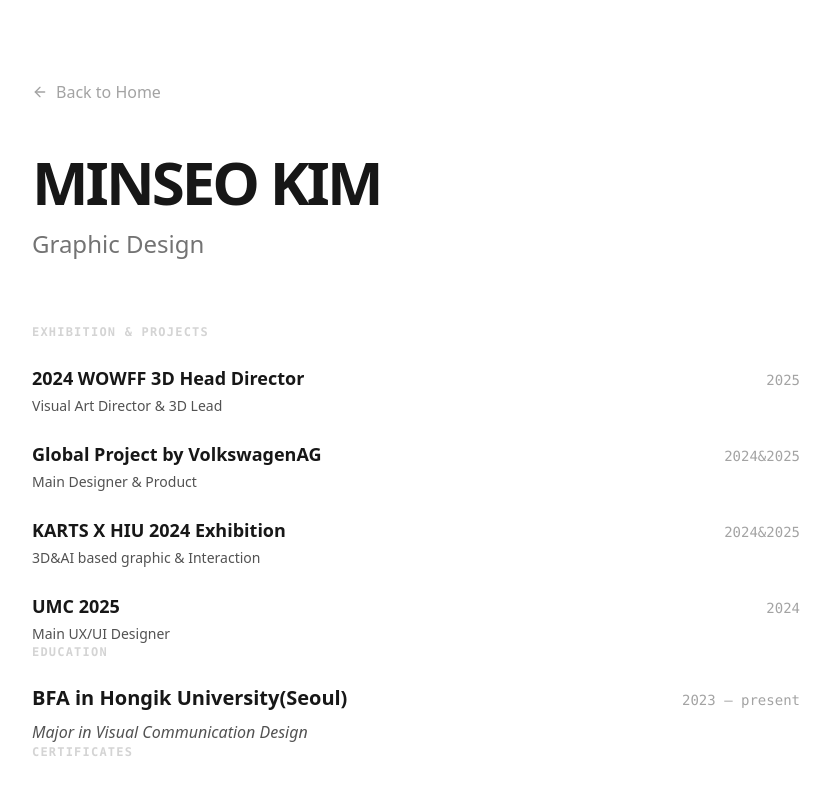
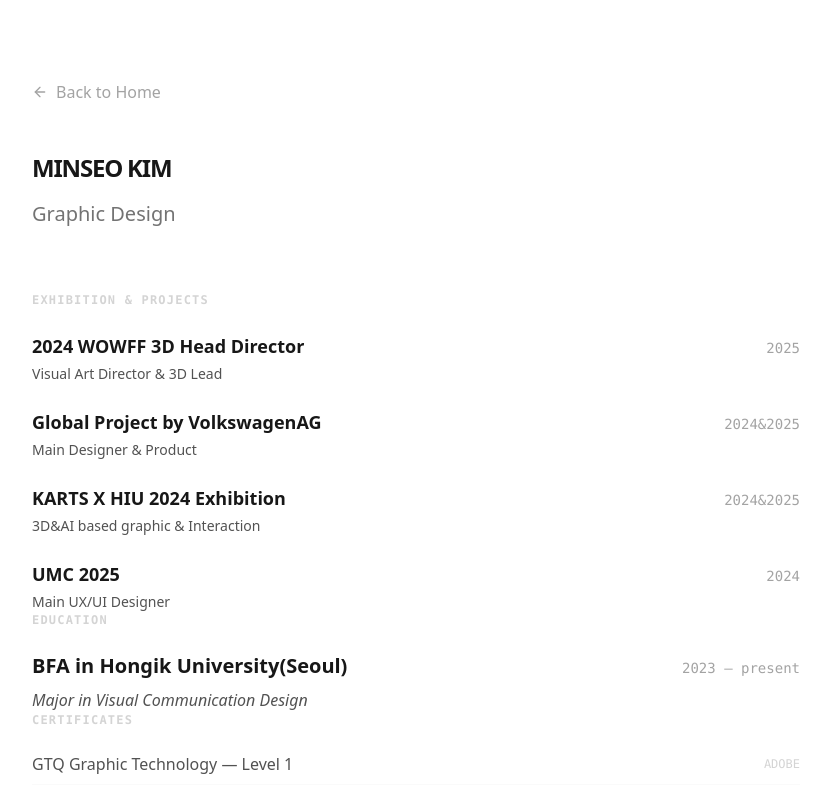
Before and after one commit to minseoyya/minseoyya_web1, a React (Vite) app: page /cv in a window 1280 px wide. Shown: the top 788 px of the page, without its empty margins (224-1055 px from the left). Built offline with nearby package versions, Linux system fonts and the light colour scheme.

Commit message:
Update CV.tsx

```diff
--- a/src/pages/CV.tsx
+++ b/src/pages/CV.tsx
@@ -11,8 +11,8 @@ export function CVPage() {
                 </Link>
 
                 <header className="mb-16">
-                    <h1 className="text-4xl md:text-6xl font-black uppercase tracking-tighter mb-4">Minseo Kim</h1>
-                    <p className="text-xl md:text-2xl text-neutral-500 font-medium">Graphic Design</p>
+                    <h1 className="text-xl md:text-2xl font-black uppercase tracking-tighter mb-4">Minseo Kim</h1>
+                    <p className="text-l md:text-xl text-neutral-500 font-medium">Graphic Design</p>
                 </header>
 
                 {/* Exhibition & Projects */}
```
